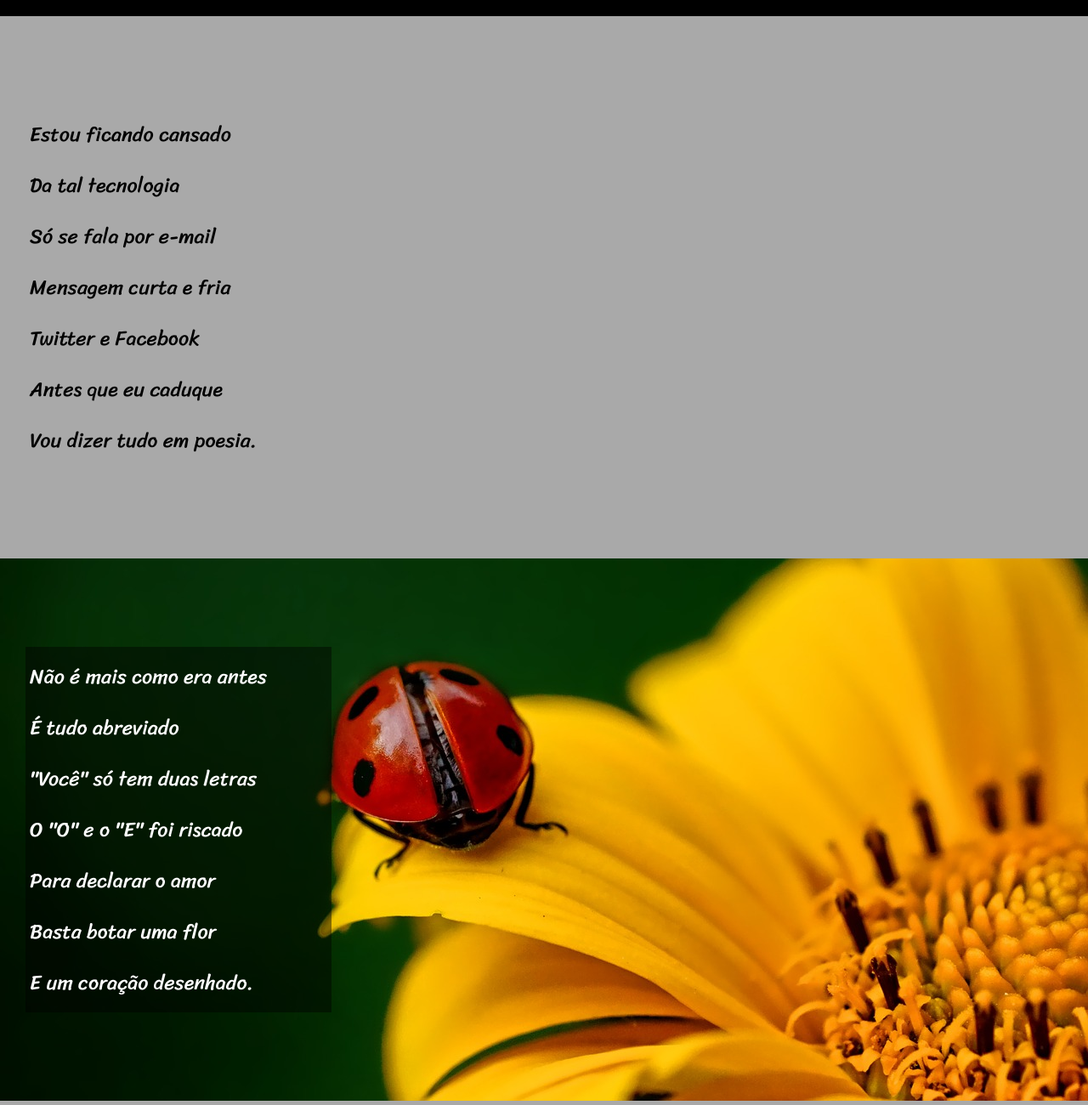
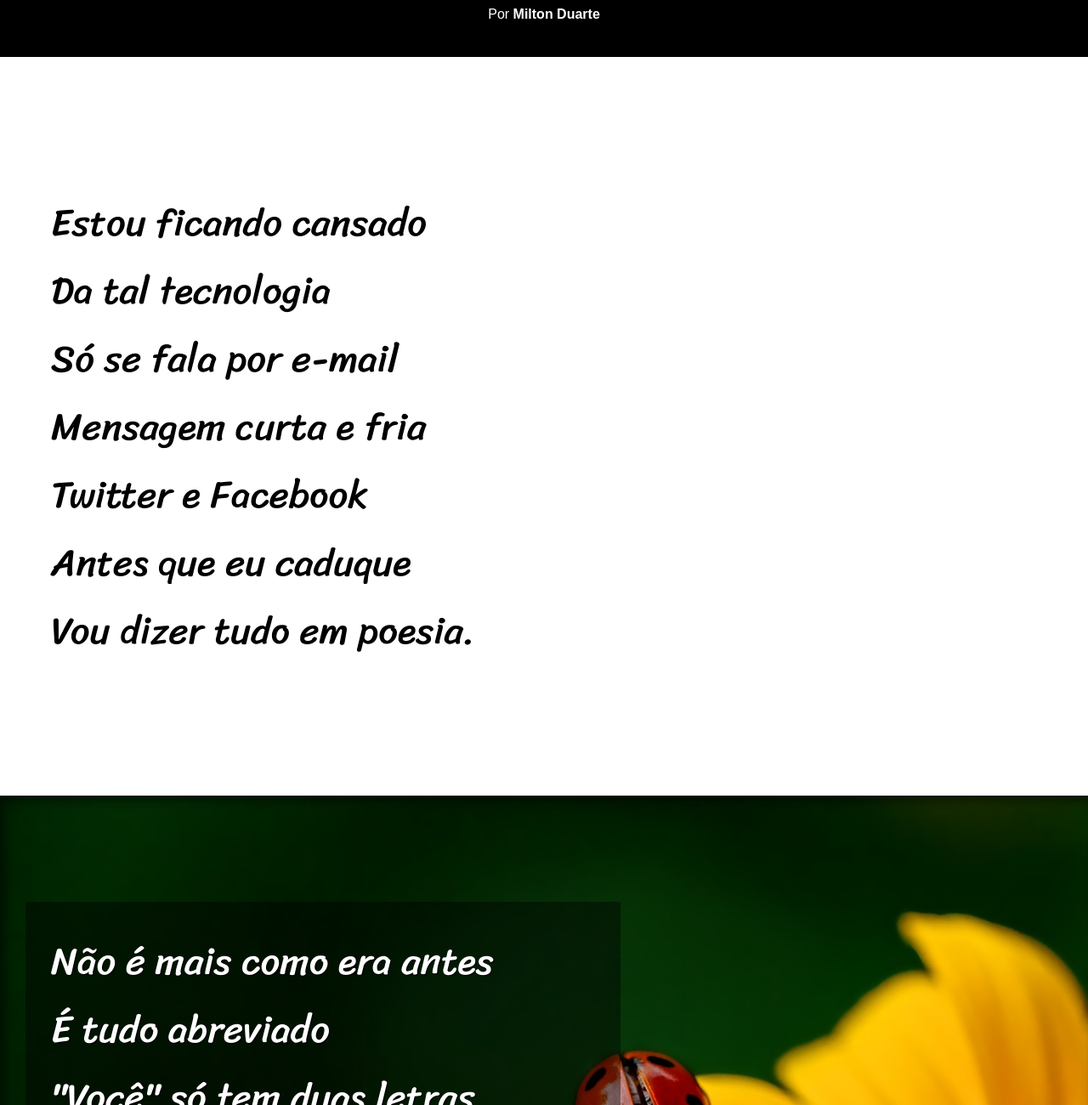
Before and after one commit to lucodego/projeto-cordel, a plain HTML site: page index.html in a window 1280 px wide. Shown: the part 240-1540 px from the top of the page at 85% size. Drawn offline with Linux system fonts and the light colour scheme.

Commit message:
finalizando projeto

```diff
--- a/index.html
+++ b/index.html
@@ -9,11 +9,11 @@
 <body>
     <header>
         <h1 id="titulo">Cordel Moderno</h1>
-        <p id="stitulo">Por <a href="https://www.recantodasletras.com.br/poesias/3186743" id="nome">Milton Duarte</a></p>
+        <p id="stitulo">Por <a href="https://www.recantodasletras.com.br/poesias/3186743" target="_blank" id="nome">Milton Duarte</a></p>
     </header>
 
     <section class="branco">
-        <p class="fora">
+        <p>
             Estou ficando cansado
             <br>
             Da tal tecnologia
@@ -128,7 +128,7 @@
         </p>
     </section>
     <footer>
-        <p class="txtrodape">Site criado por <a href="https://github.com/lucodego" class="rodape">Lucas Godoi</a> para o <a href="https://www.cursoemvideo.com/" class="rodape">Cuso em vídeo</a></p>
+        <p class="txtrodape">Site criado por <a href="https://github.com/lucodego" target="_blank" class="rodape">Lucas Godoi</a> para o <a href="https://www.cursoemvideo.com/" target="_blank" class="rodape">Cuso em vídeo</a></p>
     </footer>
 </body>
 </html>
--- a/style.css
+++ b/style.css
@@ -11,7 +11,6 @@
 
 
 html, body{
-    background-color: darkgray;
     min-height: 100vh;
     margin: 0px;
 
@@ -28,7 +27,7 @@ h1{
     padding-top: 20px;
 }
 h1#titulo{
-    font-size: 4.5em;
+    font-size: 10vw;
     font-family: titulo;
     font-weight: normal;
 }
@@ -47,18 +46,19 @@ a#nome{
 a#nome:hover{
     text-decoration: underline;
 }
-p{
-    font-size: 100%;
-    line-height: 60px;
+section > p{
+
+    font-size: 3.5vw;
     font-family: sriracha;
     font-weight: normal;
-    font-size: 1.5em;
-    padding: 5px;
+    padding: 30px;
 }
 p.dentro{
+    display: inline-block;
     color: white;
-    width: 350px;
-    background-color: rgba(0, 0, 0, 0.445);
+    width: 50vw;
+    background-color: rgba(0, 0, 0, 0.418);
+    text-shadow: 1px 1px 1px black;
 }
 section{
     padding-top: 10vh;
@@ -68,12 +68,16 @@ section{
 section.img1{
     background-image: url(imagens/background001.jpg);
     background-position: right center;
-    position: relative;
+    background-size: cover;
+    box-shadow: inset 6px 6px 13px 0px rgba(0, 0, 0, 0.521);
+    background-attachment: fixed;
 }
 section.img2{
     background-image: url(imagens/background002.jpg);
+    background-position: right center;
     background-size: cover;
-    background-position: left center;
+    box-shadow: inset 6px 6px 13px 0px rgba(0, 0, 0, 0.575);
+    background-attachment: fixed;
 }
 footer{
     background-color: black;
@@ -81,13 +85,15 @@ footer{
     margin: 0px;
     padding: 5px;
 }
+p.txtrodape{
+    text-align: center;
+    font-size: 2.5vw;
+}
 a.rodape{
     text-decoration: none;
     color: white;
     font-weight: bolder;
-    font-size: 1.1em;
-    text-align: center;
-
+    font-size: 2.9vw;
 }
 a.rodape:hover{
     text-decoration: underline;
```
